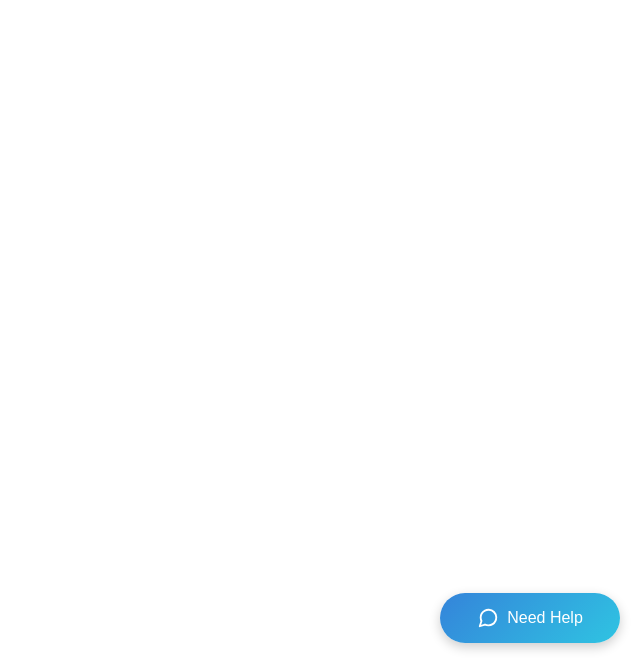
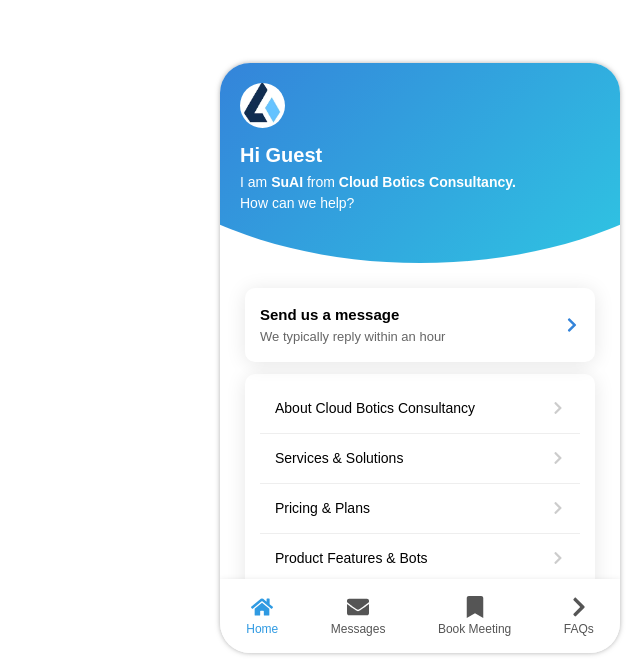
Before and after one commit to alihassanml/cloud-botics-consultancy-chatbot, a React (Vite) app: page / in a window 1280 px wide. Shown: the part 137-800 px from the top of the page, without its empty margins (640-1280 px from the left). Built offline with nearby package versions, Linux system fonts and the light colour scheme.

Commit message:
first commit

```diff
--- a/src/components/Chatbot.tsx
+++ b/src/components/Chatbot.tsx
@@ -1,15 +1,11 @@
 import { useState, useRef, useEffect } from 'react';
 import { FaArrowAltCircleUp, FaChevronDown, FaHome, FaEnvelope } from "react-icons/fa";
-import { FiMessageCircle } from 'react-icons/fi';
 import { Button, Form, Card } from 'react-bootstrap';
 import 'bootstrap/dist/css/bootstrap.min.css';
 import ReactMarkdown from 'react-markdown';
 import { motion } from "framer-motion";
 import { FaChevronRight } from 'react-icons/fa';
 import { FaBookmark } from "react-icons/fa";
-import { RiExpandDiagonalLine } from "react-icons/ri";
-import { HiOutlineArrowsExpand } from "react-icons/hi";
-import { FaSearch } from "react-icons/fa";
 
 type Message = {
   type: 'bot' | 'user';
@@ -18,7 +14,7 @@
 };
 
 const Chatbot = () => {
-  const [isOpen, setIsOpen] = useState(false);
+  const [isOpen, setIsOpen] = useState(true);
   const [screen, setScreen] = useState<'intro' | 'form' | 'chat'>('intro');
   const [name, setName] = useState('');
   const [email, setEmail] = useState('');
@@ -244,32 +240,6 @@
   return (
     <>
       {/* Floating toggle button */}
-      {!isOpen && (
-        <Button
-          onClick={() => setIsOpen(true)}
-          style={{
-            position: 'fixed',
-            bottom: '20px',
-            right: '20px',
-            width: '180px',
-            height: '50px',
-            borderRadius: '25px',
-            display: 'flex',
-            alignItems: 'center',
-            justifyContent: 'center',
-            gap: '8px',
-            background: "linear-gradient(135deg, #3484daff, #2fc4e2ff)",
-            border: "none",
-            color: 'white',
-            boxShadow: '0 4px 12px rgba(0,0,0,0.2)',
-            zIndex: "100000"
-          }}
-        >
-          <FiMessageCircle size={22} />
-          <span>Need Help</span>
-        </Button>
-      )}
-
 
       {isOpen && (
         <motion.div
@@ -349,11 +319,7 @@
                 </div>
 
                 {/* Close Button */}
-                <FaChevronDown
-                  size={22}
-                  style={{ cursor: "pointer" }}
-                  onClick={() => setIsOpen(false)} // 👈 close chatbot
-                />
+
               </div>
 
               {/* Intro text (only for intro/form screens) */}
@@ -364,13 +330,12 @@
                       Hi {userName}
                     </h5>
                   </b>
-                  <p style={{ margin: 0, fontSize: 13, paddingTop: '5px' }}>
+                  <p style={{ margin: 0, fontSize: 14, paddingTop: '5px' }}>
                     I am <b>SuAI</b> from <b>Cloud Botics Consultancy.</b><br />How can we help?
                   </p>
                 </div>
               )}
             </div>
-
 
 
 
```
